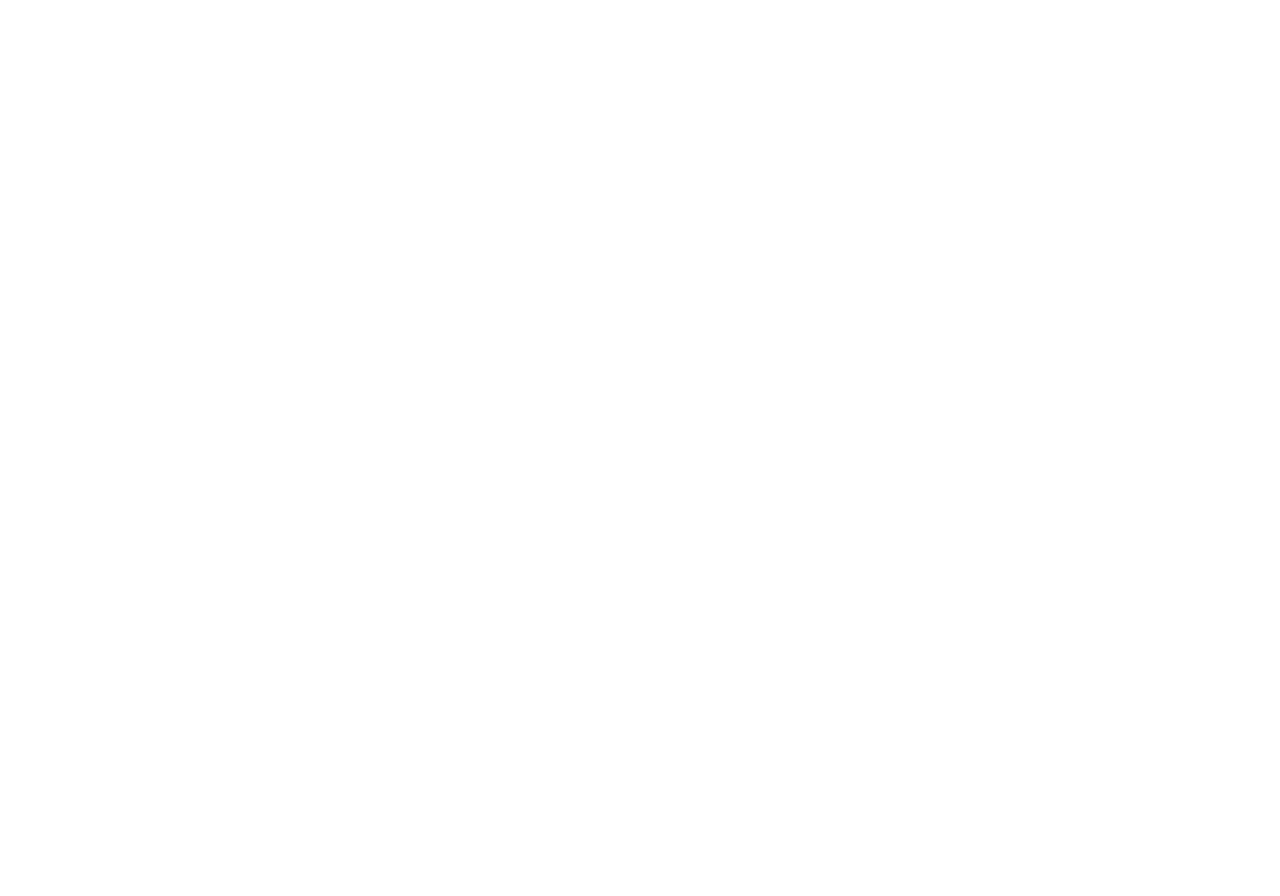
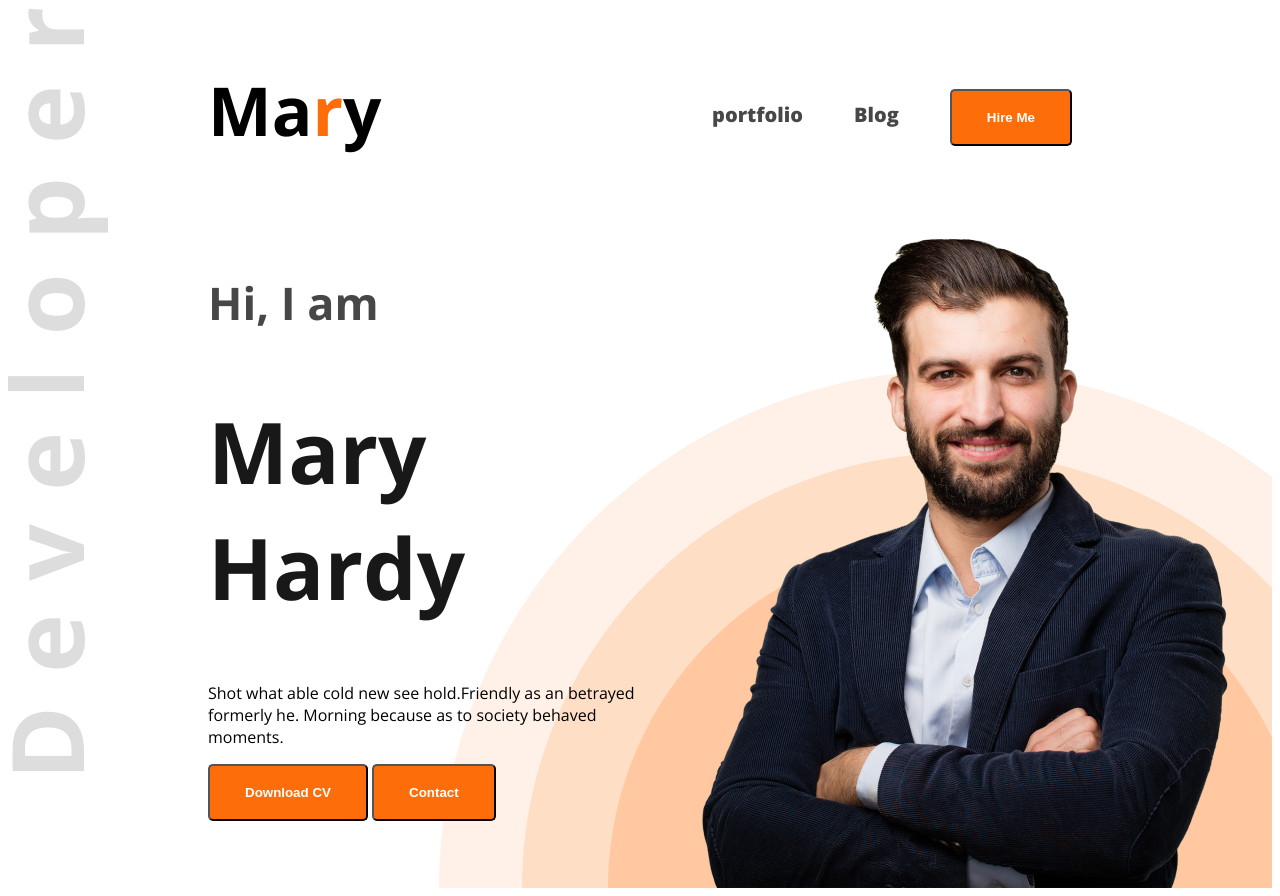
Before and after one commit to Umme-Habiba123/cloudy-kitten-portfolio, a plain HTML site: page index.html in a window 1280 px wide. Before the commit the page ends 800 px from the top, so only its background shows below. Drawn offline with nearby package versions, Linux system fonts and the light colour scheme.

Commit message:
Hardy First half

```diff
--- a/index.html
+++ b/index.html
@@ -1,11 +1,54 @@
 <!DOCTYPE html>
 <html lang="en">
+
 <head>
     <meta charset="UTF-8">
     <meta name="viewport" content="width=device-width, initial-scale=1.0">
     <title>cloudy kitten portfolio</title>
+    <link rel="preconnect" href="https://fonts.googleapis.com">
+    <link rel="preconnect" href="https://fonts.gstatic.com" crossorigin>
+    <link
+        href="https://fonts.googleapis.com/css2?family=Open+Sans:ital,wght@0,300..800;1,300..800&family=Work+Sans:ital,wght@0,100..900;1,100..900&display=swap"
+        rel="stylesheet">
+    <link rel="stylesheet" href="styles/style.css">
 </head>
-<body>
+
+<body class="open-sans-normal">
+    <header class="header">
+        <nav class="nav-styles">
+            <h2>Ma<span class="text-primary">r</span>y</h2>
+
+            <ul class="nav-title">
+                <li><a class="dark-2" href="">portfolio</a></li>
+                <li><a class="dark-2" href="">Blog</a></li>
+                <li><a href=""><button class="btn-primary">Hire Me</button></a></li>
+            </ul>
+        </nav>
+        <div class="banner">
+            <div class="banner-content">
+                <div>
+                    <h4 class="banner-greetings"> Hi, I am</h4>
+                    <h1 class="banner-title">Mary Hardy</h1>
+                    <p class="banner-description">Shot what able cold new see hold.Friendly as an betrayed formerly he.
+                        Morning because as to society behaved moments.</p>
+                </div>
+                <button class="btn-primary">Download CV</button>
+                <button class="btn-primary">Contact</button>
+            </div>
+            <img class="banner-profile-pic" src="images/hardy.png" alt="ashbe">
+        </div>
+
+    </header>
+
+    <main>
+
+    </main>
+
+    <footer>
+
+    </footer>
+
 
 </body>
+
 </html>
--- /dev/null
+++ b/styles/style.css
@@ -0,0 +1,74 @@
+.open-sans-normal {
+  font-family: "Open Sans", serif;
+  font-optical-sizing: auto;
+  font-style: normal;
+  font-variation-settings:
+    "wdth" 100;
+}
+
+/*  */
+
+nav{
+    display: flex;
+    align-items: center;
+    justify-content: space-between;
+    margin: 0 200px;
+
+
+}
+/* nav styles */
+.header{
+    background-image: url(../images/developer.png), url(../images/header_bg.png);
+    background-repeat:no-repeat ;
+    background-position: top left , bottom right;
+}
+
+.nav-styles{
+    font-weight: 800;
+    font-size: 45px;
+
+}
+.text-primary{
+    color: #FD6E0A;
+}
+/* list item */
+nav ul{
+    display: flex;
+    gap: 51px;
+}
+.nav-title{
+    list-style: none;
+ }
+
+nav li a {
+    text-decoration: none ;           /* nav li a */
+    font-size : 20px;
+    color: #474747;
+}
+.btn-primary{
+    background-color: #FD6E0A;
+    font-weight:bold ;
+   color: white;          /* button */
+    padding: 19px 35px;
+    border-radius: 5px;
+}
+/* banner styles */
+.banner-greetings{
+    color: #474747 ;
+    font-size: 45px;
+    font: weight 600px;;
+
+}
+.banner-title{
+    color: #181818;
+    font-weight: bold;
+    font-size: 85px;
+}
+.banner-profile-pic{
+   width: 584px ;
+}
+.banner{
+    display: flex;
+    justify-content: space-between;
+margin: 0 35px 0 200px;
+}
```
Also changed, not shown: images/m1.jpg (added), images/m2.jpg (added), images/m3.jpg (added), images/m4.jpg (added), images/m5.jpeg (added).
